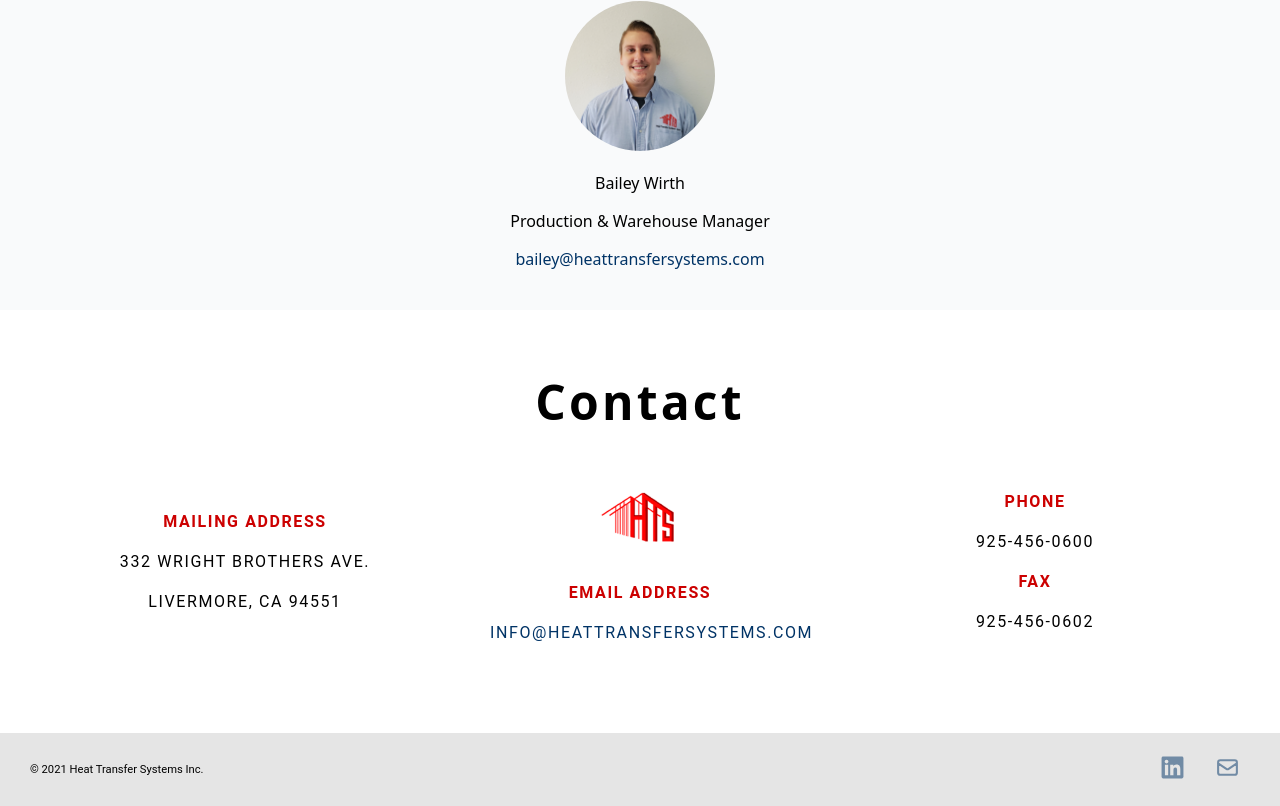
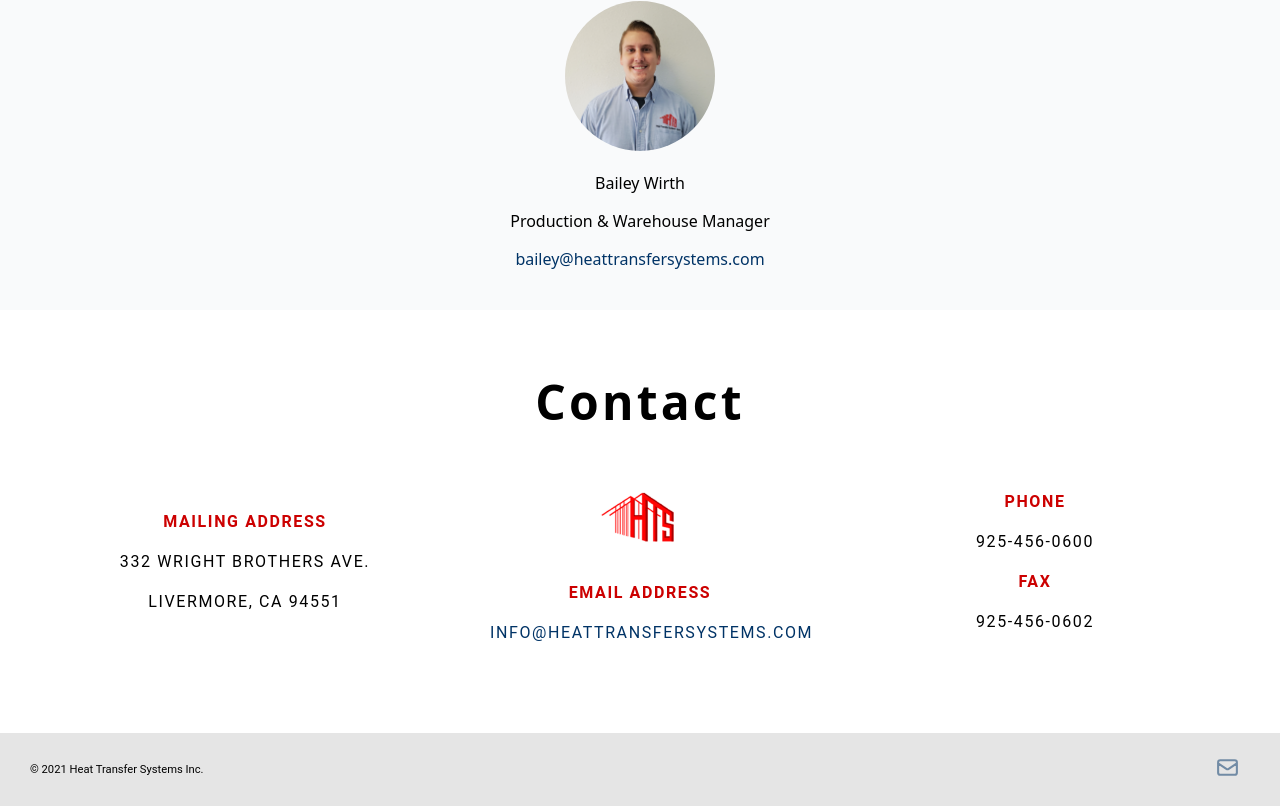
Before and after one commit to hpeterson462/heattransfersystemsinc, a React (Create React App) app: page / in a window 1280 px wide. Shown: the part 5222-6028 px from the top of the page. Built offline with nearby package versions, Linux system fonts and the light colour scheme.

Commit message:
removed linkedin social link

```diff
--- a/src/components/servicesPage/Services.jsx
+++ b/src/components/servicesPage/Services.jsx
@@ -1,9 +1,8 @@
 import React, { useEffect } from 'react';
-import { useScrollAnimation } from '../../hooks/scrollAnimation';
 import serviceCycle from '../../assets/serviceCycle.png';
 import startUp from '../../assets/startUp.jpg';
 import installation from '../../assets/installation.jpg';
-import jobSite from '../../assets/jobSite.jpg';
+// import jobSite from '../../assets/jobSite.jpg';
 import prevMaintenance from '../../assets/prevMaintenance.jpg';
 import "aos/dist/aos.css";
 import AOS from "aos";
--- a/src/components/socialLinks/SocialLinks.jsx
+++ b/src/components/socialLinks/SocialLinks.jsx
@@ -1,5 +1,5 @@
 import React from 'react';
-import { FaLinkedin } from 'react-icons/fa';
+// import { FaLinkedin } from 'react-icons/fa';
 import { HiOutlineMail } from 'react-icons/hi';
 import './SocialLinks.css';
 
@@ -7,9 +7,9 @@ export default function SocialLinks() {
 
   return (
     <span className="social">
-      <a href="" target="_blank" className="social-link">
+      {/* <a href="" target="_blank" className="social-link">
         <FaLinkedin size={25} />
-      </a>
+      </a> */}
       <a href="mailto:info@heattransfersystems.com" className="social-link">
         <HiOutlineMail size={25} />
       </a>
```
Also changed, not shown: src/assets/serviceCycle.png.
